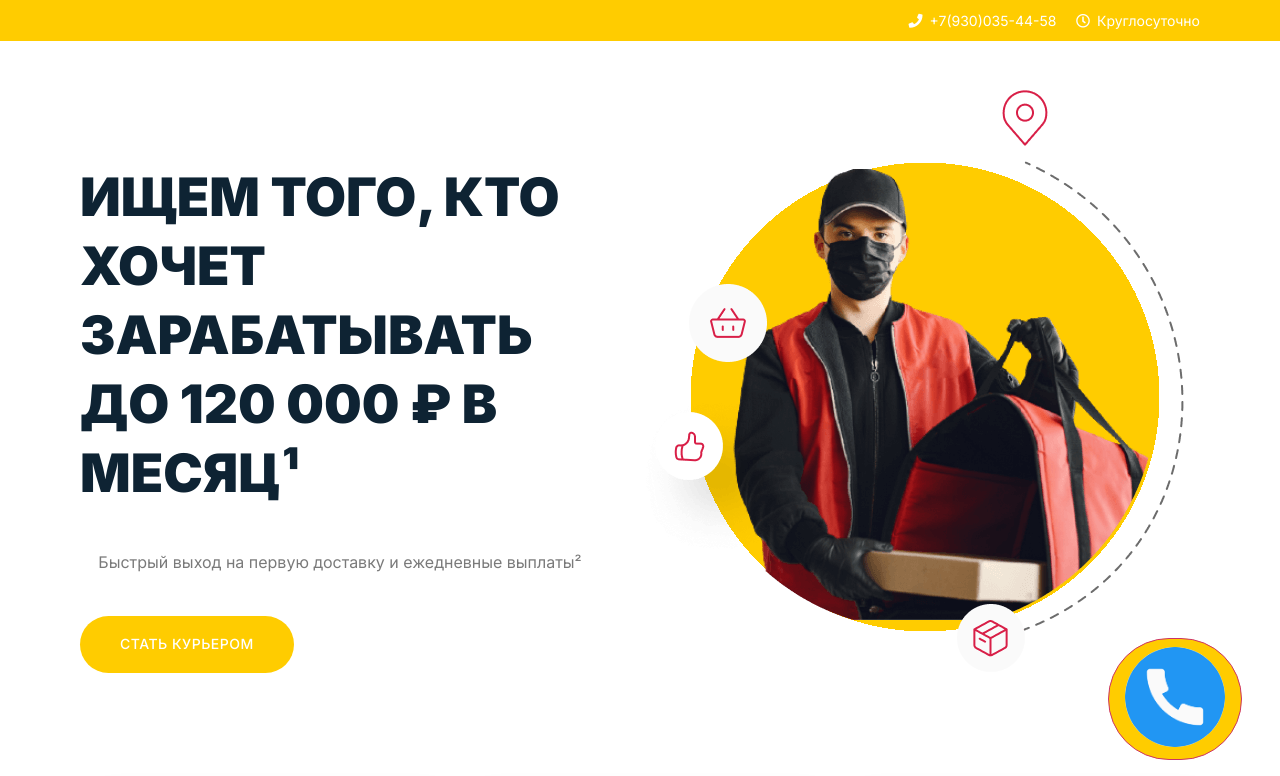
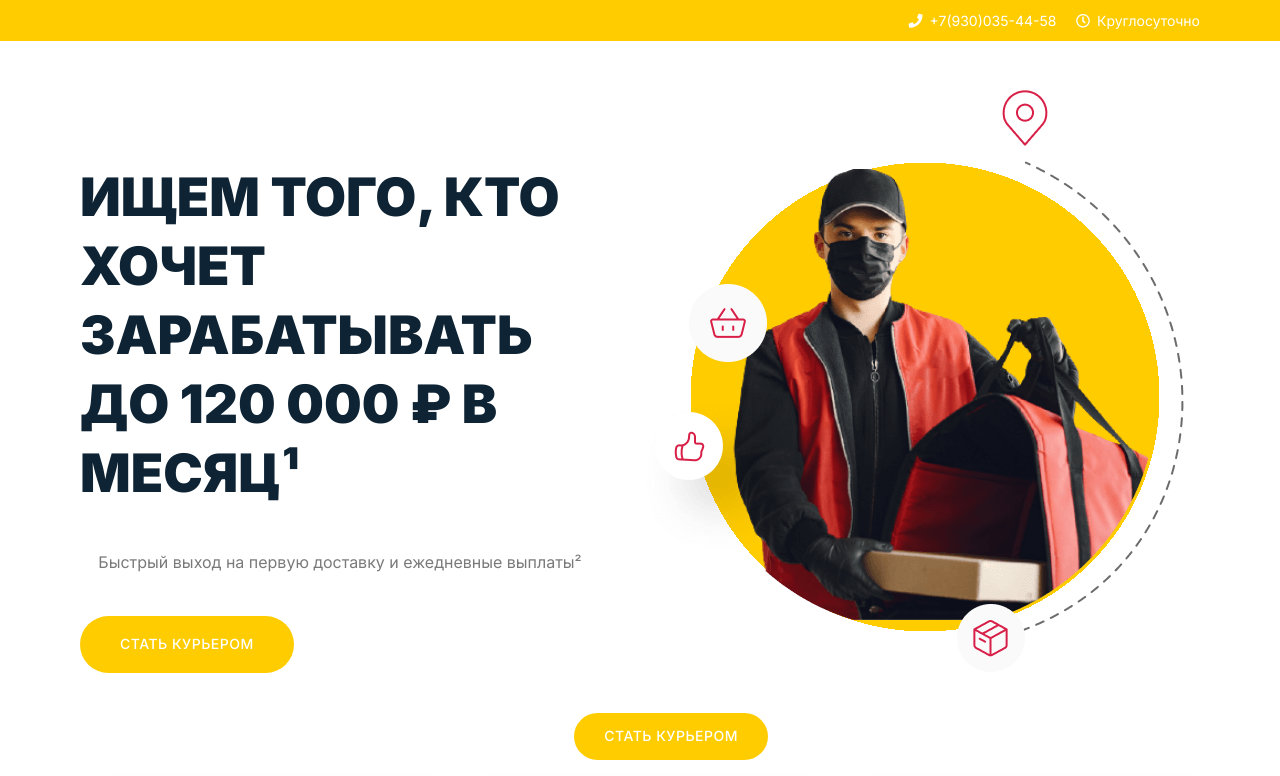
Before and after one commit to isikdev/dostavka.com, a plain HTML site: page index.html in a window 1280 px wide. Shown: the top 776 px of the page. Drawn offline with nearby package versions, Linux system fonts and the light colour scheme.

Commit message:
Add files via upload

```diff
--- a/index.html
+++ b/index.html
@@ -83,7 +83,7 @@
 		.call__center {
 			position: fixed;
 			bottom: 5%;
-			right: 3%;
+			right: 40%;
 			z-index: 10000;
 		}
 
@@ -172,6 +172,7 @@
 			margin: 10px auto;
 			display: flex;
 		}
+
 		.popup-content .politika label {
 			margin-left: 10px;
 			margin-top: 10px;
@@ -202,9 +203,11 @@
 <body data-rsssl="1"
 	class="envato_tk_templates-template-default single single-envato_tk_templates postid-5 elementor-default elementor-kit-3 elementor-page elementor-page-5">
 	<div class="call__center">
-		<button class="call__btn">
-			<img class="call__btn-img" src="./images/call-center.png" alt="call">
-		</button>
+		<a href="#" class="elementor-button-link elementor-button elementor-size-md" role="button">
+			<span class="elementor-button-content-wrapper">
+				<span class="elementor-button-text">Стать курьером</span>
+			</span>
+		</a>
 	</div>
 	<div class="popup-fade">
 		<div class="popup">
```
